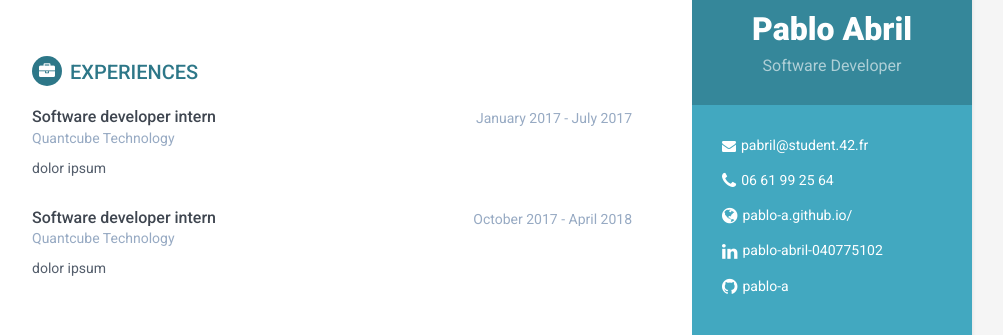
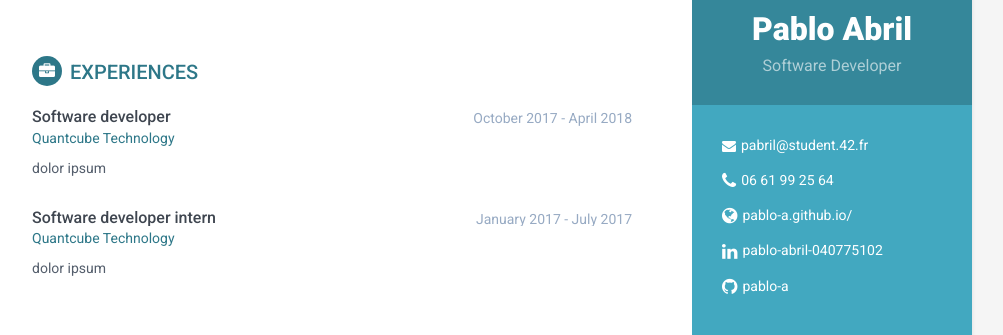
Before and after one commit to pablo-a/my_CV, a Jekyll site: the page built from index.html, in a window 1280 px wide. Shown: the part 163-498 px from the top of the page, without its empty margins (168-1171 px from the left). Built offline with Jekyll 4.4.1, drawn with Linux system fonts in a browser that asks for light colours.

Commit message:
add link to experiences

```diff
--- a/_includes/experience.html
+++ b/_includes/experience.html
@@ -12,8 +12,8 @@
         <div class="time">{{ experience.time }}</div>
       </div><!--//upper-row-->
 
-      <!-- <div class="company"><a href={{ experience.link }} target="_blank">{{ experience.company }}</a></div> -->
-      <div class="company">{{ experience.company }}</div>
+      <div class="company"><a href={{ experience.link }} target="_blank">{{ experience.company }}</a></div>
+      <!-- <div class="company">{{ experience.company }}</div> -->
 
     </div><!--//meta-->
 
```
Also changed, not shown: _data/data.yml (+5 -3 lines).
